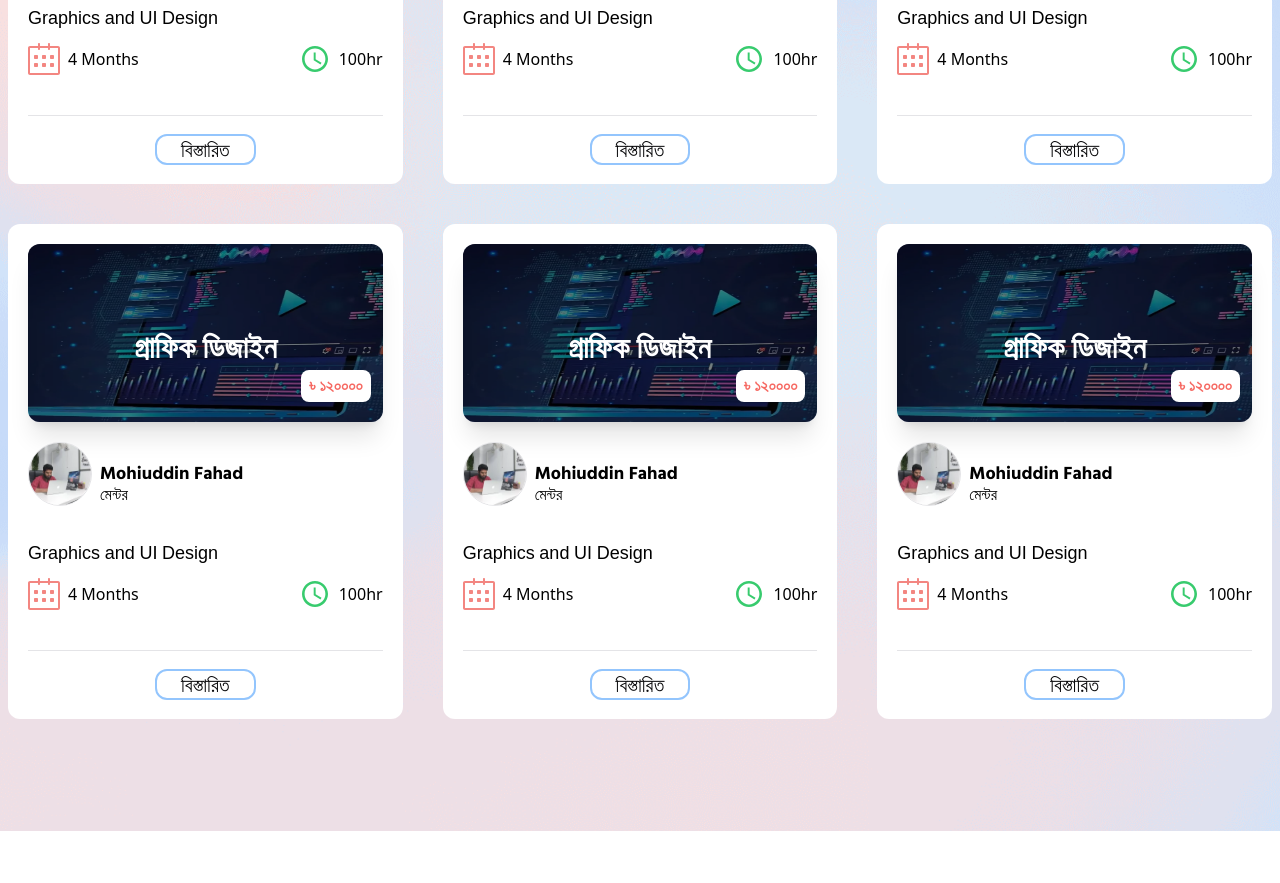
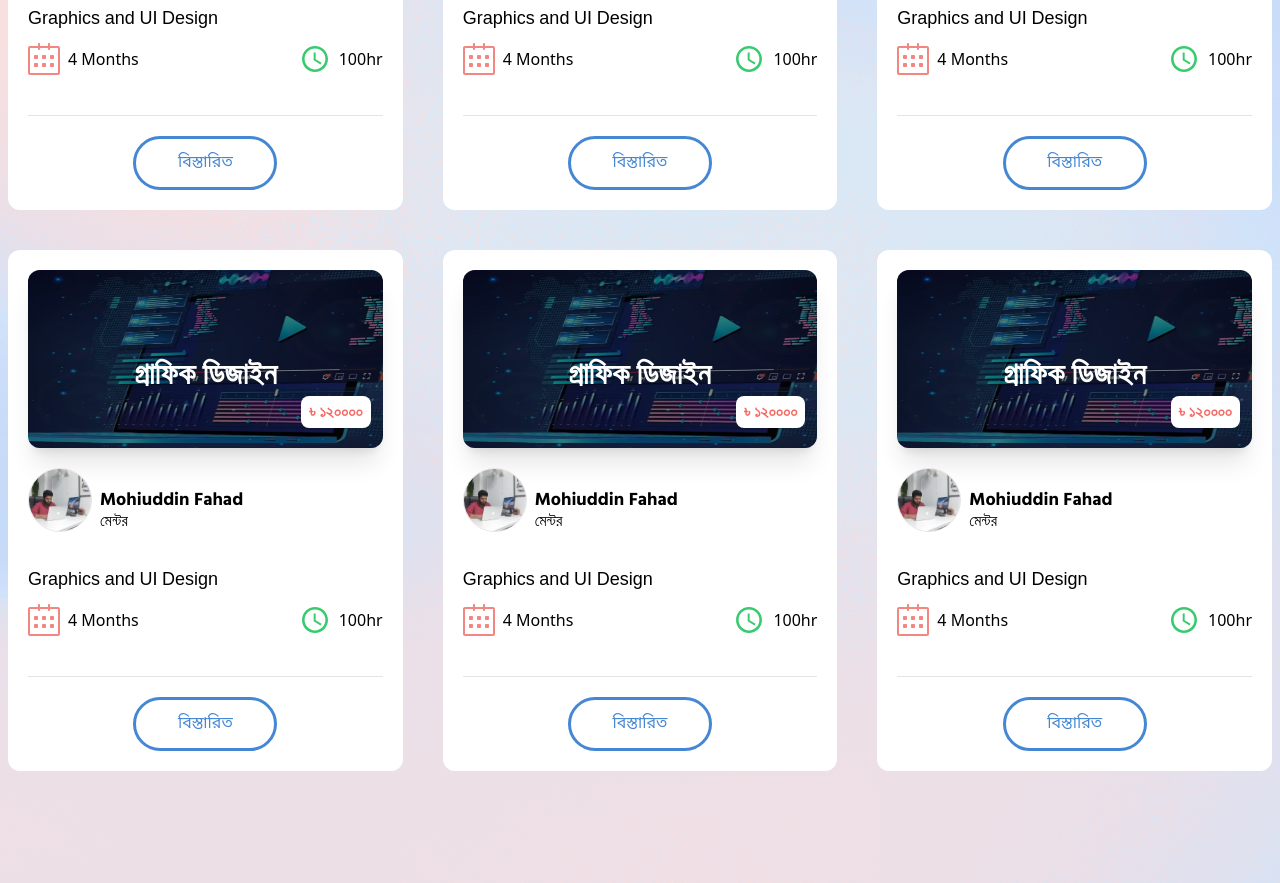
Before and after one commit to Shahriar-Shakil/pondit-clone, a Next.js app: page / in a window 1280 px wide. Shown: the part 1720-2603 px from the top of the page. Before the commit the page ends 2551 px from the top, so only its background shows below. Built offline with nearby package versions, Linux system fonts and the light colour scheme.

Commit message:
fix boutton

```diff
--- a/src/components/CourseCard.tsx
+++ b/src/components/CourseCard.tsx
@@ -63,10 +63,10 @@ export default function CourseCard({}: Props) {
         </div>
         <hr />
       </div>
-      <div className="text-center ">
+      <div className="flex items-center justify-center ">
         <Link
           href="/"
-          className=" btn btn-ghost px-6   border-2 bg-white hover:bg-white  text-xl border-blue-300 rounded-xl"
+          className="flex items-center justify-center px-6 border-[3px] bg-white hover:bg-white  text-base  font-nato py-3 text-primary-blue border-primary-blue rounded-[46px] min-w-36 w-36"
         >
           বিস্তারিত
         </Link>
```
